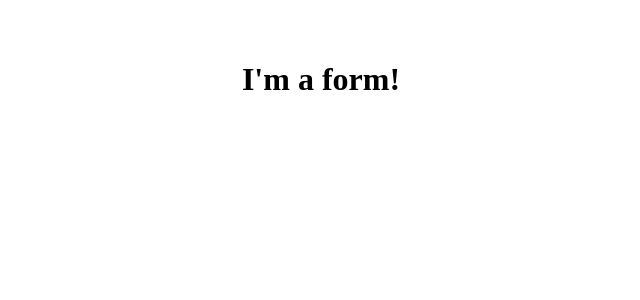
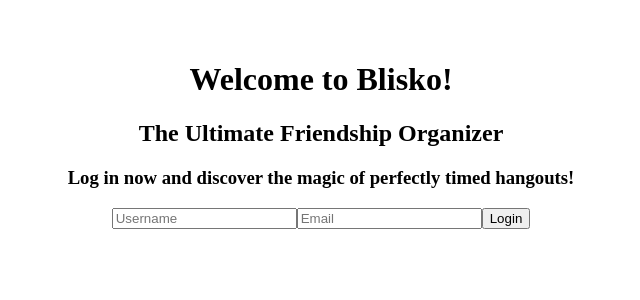
Before and after one commit to magdalena-karpinska/react-login, a React (Vite) app: page / in a window 1280 px wide. Shown: the top 300 px of the page, without its empty margins (319-959 px from the left). Built offline with nearby package versions, Linux system fonts and the light colour scheme.

Commit message:
Creates a basic login structure

```diff
--- a/src/components/Form.tsx
+++ b/src/components/Form.tsx
@@ -1,5 +1,34 @@
 import "../styles/form.css";
 
 export function Form() {
-  return <h1>I'm a form!</h1>;
+  function handleChange() {
+    console.log("I'm a function");
+  }
+
+  return (
+    <form id="loging-form" action="">
+      <h1>Welcome to Blisko!</h1>
+      <h2>The Ultimate Friendship Organizer</h2>
+      <h3>Log in now and discover the magic of perfectly timed hangouts!</h3>
+      <label htmlFor="username">
+        <input
+          type="text"
+          className="form__input-username"
+          name="username"
+          placeholder="Username"
+          onChange={handleChange}
+        />
+      </label>
+      <label htmlFor="email">
+        <input
+          type="text"
+          className="form__input-email"
+          name="email"
+          placeholder="Email"
+          onChange={handleChange}
+        />
+      </label>
+      <button className="form__button-login">Login</button>
+    </form>
+  );
 }
```
